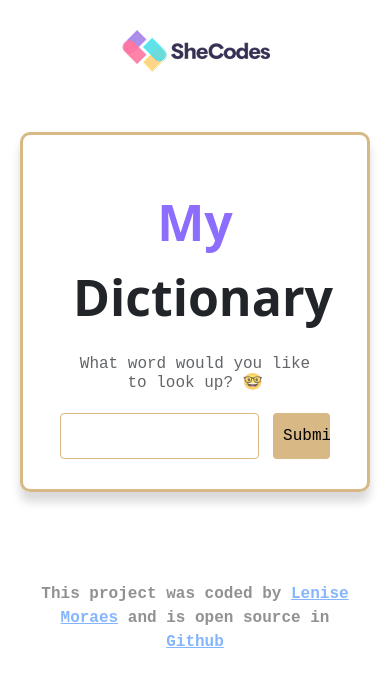
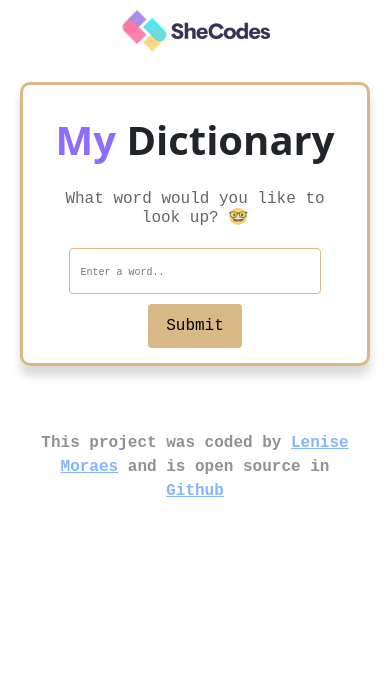
Before and after one commit to Lemoraess/dictionary-react, a React (Create React App) app: page / in a window 390 px wide. Shown: the top 684 px of the page. Built offline with nearby package versions, Linux system fonts and the light colour scheme; no server answers.

Commit message:
Edit the responsive mode

```diff
--- a/src/App.css
+++ b/src/App.css
@@ -21,8 +21,8 @@ footer {
   font-weight: bold;
 }
 
-@media (max-width: 960) {
-  .App {
-    margin: 30px;
+@media (max-width: 600px) {
+  .App-header {
+    margin: 10px;
   }
 }
--- a/src/Dictionary.css
+++ b/src/Dictionary.css
@@ -44,6 +44,10 @@
   justify-content: space-around;
 }
 
+input::placeholder {
+  font-size: 10px;
+}
+
 .Dictionary .searchBox {
   padding: 10px;
   width: 70%;
@@ -63,4 +67,38 @@
   .Dictionary {
     margin: 20px;
   }
+
+  .Dictionary {
+    padding-top: 10px;
+    padding-bottom: 10px;
+    margin: 20px;
+  }
+
+  .Dictionary section {
+    padding: 15px;
+    margin-bottom: 25px;
+  }
+
+  .Dictionary h1 {
+    margin: 10px;
+    font-size: 40px;
+  }
+
+  .Dictionary form {
+    display: block;
+    margin: 0 auto;
+  }
+
+  .Dictionary .searchBox {
+    width: 80%;
+    display: block;
+    margin: 0 auto;
+  }
+
+  .Dictionary .searchButton {
+    width: 30%;
+    display: block;
+    margin: 0 auto;
+    margin-top: 10px;
+  }
 }
--- a/src/Dictionary.js
+++ b/src/Dictionary.js
@@ -56,6 +56,7 @@ export default function Dictionary(props) {
               type="search"
               onChange={changeKeyword}
               className="searchBox"
+              placeholder="Enter a word.."
             />
             <input type="submit" className="searchButton" />
           </form>
```
